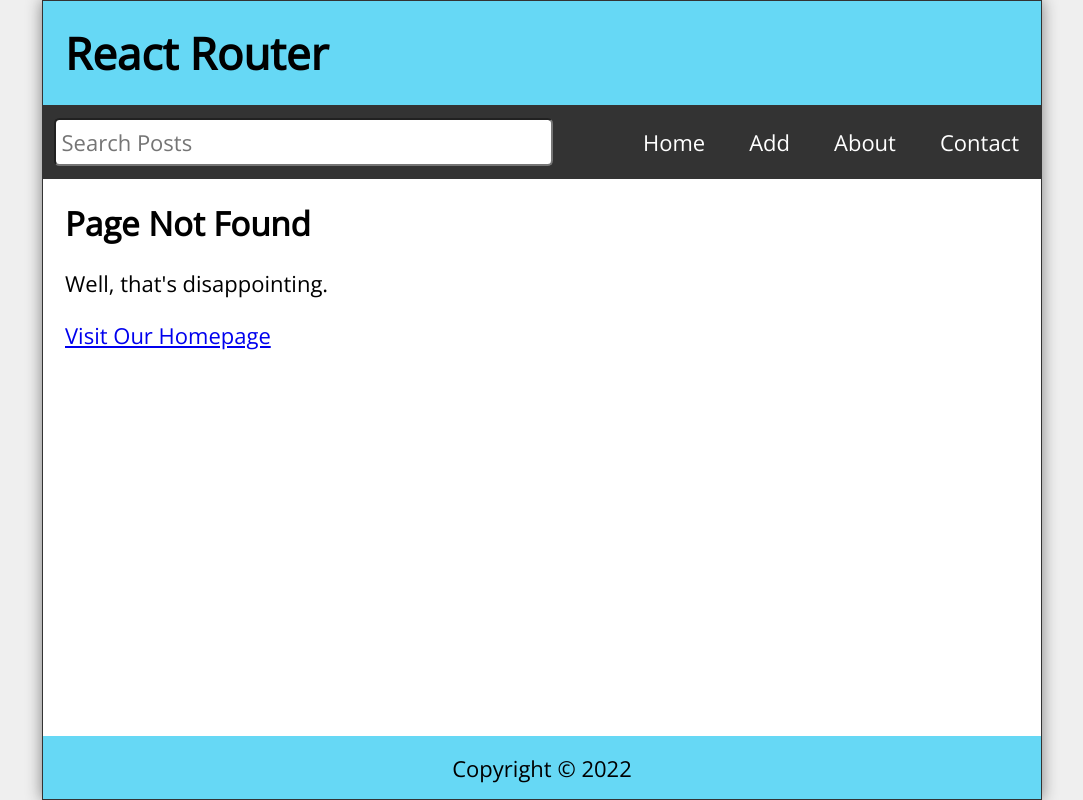
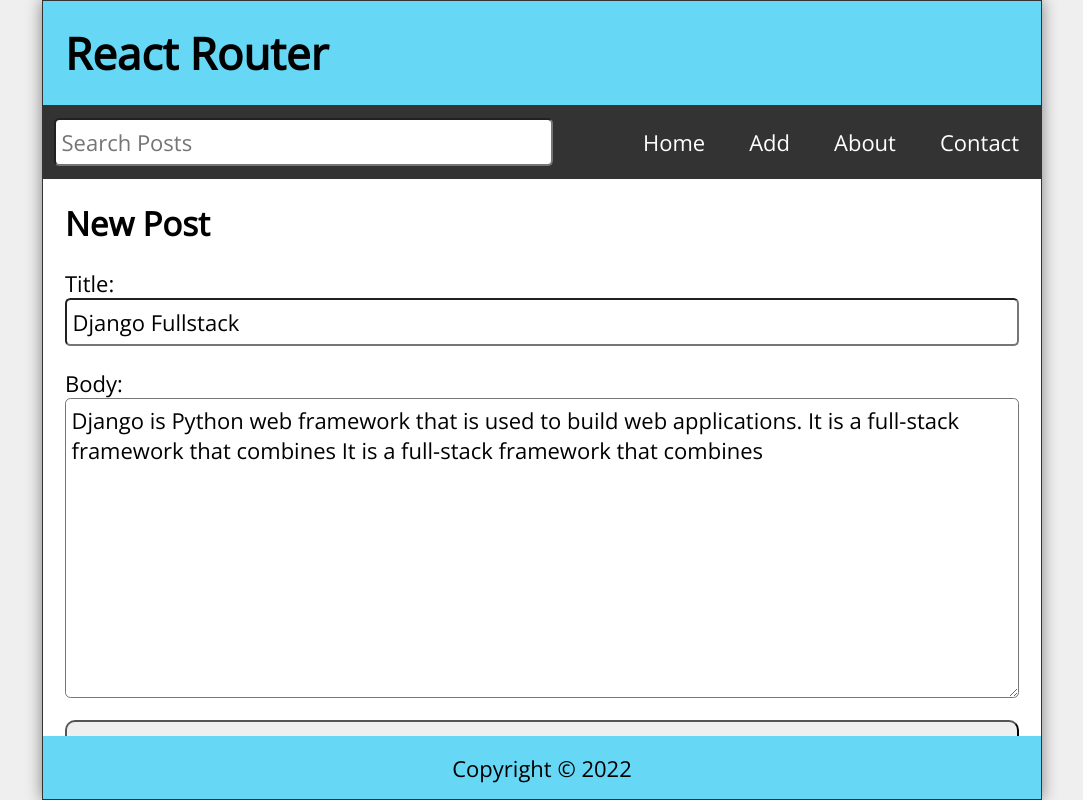
Before and after one commit to Najah-Ahmed/react_router_v6, a React (Create React App) app: page /editpost/1 in a window 1280 px wide. Before the commit this address had no page. Shown: the whole page, without its empty margins (98-1181 px from the left). Built offline with nearby package versions, Linux system fonts and the light colour scheme; data requests are answered from the project's data file.

Commit message:
making fullstack react app having CRUD operation and json-server in backend

```diff
--- /dev/null
+++ b/data/db.json
@@ -0,0 +1,16 @@
+{
+  "posts": [
+    {
+      "id": 1,
+      "title": "Django Fullstack",
+      "datetime": "22-08-2022 9:11:30 PM ",
+      "body": "Django is Python web framework that is used to build web applications. It is a full-stack framework that combines It is a full-stack framework that combines "
+    },
+    {
+      "id": 3,
+      "title": "React Router v:6",
+      "datetime": "22-08-2022 9:09:15 PM ",
+      "body": "New way for routing different components in react"
+    }
+  ]
+}
--- a/package.json
+++ b/package.json
@@ -7,7 +7,9 @@
     "@testing-library/jest-dom": "^5.16.5",
     "@testing-library/react": "^13.3.0",
     "@testing-library/user-event": "^13.5.0",
+    "axios": "^0.27.2",
     "date-fns": "^2.29.2",
+    "json-server": "^0.17.0",
     "react": "^18.2.0",
     "react-dom": "^18.2.0",
     "react-router-dom": "6",
--- a/src/App.js
+++ b/src/App.js
@@ -8,63 +8,95 @@
 import About from './Components/pages/About';
 import Contact from './Components/pages/Contact';
 import AddPost from './Components/pages/AddPost';
-import PostBlog from './Components/pages/PostBlog';
+import Posts from './Components/pages/Posts';
+import EditPost from './Components/pages/EditPost';
 import Missing from './Components/pages/Missing';
 
 import { format } from 'date-fns';
 
+import api from './api/post';
+
 function App() {
-  const [posts, setPosts] = useState([
-    {
-      id: 1,
-      title: 'Hello World',
-      datetime: '2020-01-01 11:11:11 PM',
-      body: 'This is a test blog post.',
-    },
-    {
-      id: 2,
-      title: 'Hello World 2',
-      datetime: '2022-01-01 09:11:11 PM',
-      body: 'Najaah',
-    },
-  ]);
+  const [posts, setPosts] = useState([]);
   const [search, setSearch] = useState('');
   const [searchResults, setSearchResults] = useState([]);
   const [postTitle, setPostTitle] = useState('');
   const [postBody, setPostBody] = useState('');
+  const [editTitle, setEditTitle] = useState('');
+  const [editBody, setEditBody] = useState('');
   const navigate = useNavigate();
 
   useEffect(() => {
-    // const filteredPosts = posts.filter(
-    //   (post) =>
-    //     post.body.toLowerCase().includes(search.toLowerCase()) ||
-    //     post.title.toLowerCase().includes(search.toLowerCase())
-    // );
-    // setSearchResults(filteredPosts.reverse());
-    const filteredResults = posts.filter(
+    const fetchPosts = async () => {
+      try {
+        const response = await api.get('/posts');
+        setPosts(response.data);
+      } catch (err) {
+        if (err.response) {
+          console.log(err.response.data);
+          console.log(err.response.status);
+          console.log(err.response.headers);
+        } else {
+          console.log(`Error: ${err.message}`);
+        }
+      }
+    };
+    fetchPosts();
+  }, []);
+
+  useEffect(() => {
+    const filteredPosts = posts.filter(
       (post) =>
         post.body.toLowerCase().includes(search.toLowerCase()) ||
         post.title.toLowerCase().includes(search.toLowerCase())
     );
 
-    setSearchResults(filteredResults.reverse());
+    setSearchResults(filteredPosts.reverse());
   }, [posts, search]);
 
-  const handleSubmit = (e) => {
+  const handleSubmit = async (e) => {
     e.preventDefault();
     const id = posts.length ? posts[posts.length - 1].id + 1 : 1;
     const datetime = format(new Date(), 'dd-MM-yyyy pp ');
     const newPost = { id, title: postTitle, datetime, body: postBody };
-    const allPosts = [...posts, newPost];
+    try {
+      const response = await api.post('/posts', newPost);
+      const allPosts = [...posts, response.data];
       setPosts(allPosts);
       setPostTitle('');
       setPostBody('');
       navigate('/');
+    } catch (err) {
+      console.log(`Error: ${err.message}`);
+    }
   };
-  const handleDelete = (id) => {
+
+  const handleEdit = async (id) => {
+    const datetime = format(new Date(), 'dd-MM-yyyy pp ');
+    const updatePost = { id, title: editTitle, datetime, body: editBody };
+    try {
+      const response = await api.put(`/posts/${id}`, updatePost);
+      setPosts(
+        posts.map((post) => (post.id === id ? { ...response.data } : post))
+      );
+      setEditTitle('');
+      setEditBody('');
+      navigate('/');
+    } catch (err) {
+      console.log(`Error: ${err.message}`);
+    }
+  };
+
+  const handleDelete = async (id) => {
+    try {
+      await api.delete(`/posts/${id}`);
       const postList = posts.filter((post) => post.id !== id);
+
       setPosts(postList);
       navigate('/');
+    } catch (err) {
+      console.log(`Error: ${err.message}`);
+    }
   };
 
   return (
@@ -89,7 +121,20 @@
           />
           <Route
             path='post/:id'
-            element={<PostBlog posts={posts} handleDelete={handleDelete} />}
+            element={<Posts posts={posts} handleDelete={handleDelete} />}
+          />
+          <Route
+            path='editpost/:id'
+            element={
+              <EditPost
+                handleEdit={handleEdit}
+                posts={posts}
+                editTitle={editTitle}
+                setEditTitle={setEditTitle}
+                editBody={editBody}
+                setEditBody={setEditBody}
+              />
+            }
           />
           <Route path='about' element={<About />} />
           <Route path='contact' element={<Contact />} />
--- a/src/Components/pages/AddPost.jsx
+++ b/src/Components/pages/AddPost.jsx
@@ -18,7 +18,7 @@
           onChange={(e) => setPostTitle(e.target.value)}
         />
         <label htmlFor='postBody'>Body:</label>
-        <input
+        <textarea
           id='postBody'
           type='text'
           required
--- /dev/null
+++ b/src/Components/pages/EditPost.jsx
@@ -0,0 +1,62 @@
+import { useEffect } from 'react';
+import { useParams, Link } from 'react-router-dom';
+const Editpost = ({
+  handleEdit,
+  posts,
+  editBody,
+  setEditBody,
+  editTitle,
+  setEditTitle,
+}) => {
+  const { id } = useParams();
+  const post = posts.find((post) => post.id.toString() === id);
+
+  useEffect(() => {
+    if (post) {
+      setEditBody(post.body);
+      setEditTitle(post.title);
+    }
+  }, [post, setEditBody, setEditTitle]);
+
+  return (
+    <main className='NewPost'>
+      {editTitle && (
+        <>
+          <h2>New Post</h2>
+          <form onSubmit={(e) => e.preventDefault()} className='newPostForm'>
+            <label htmlFor='postTitle'>Title:</label>
+            <input
+              id='postTitle'
+              type='text'
+              required
+              value={editTitle}
+              onChange={(e) => setEditTitle(e.target.value)}
+            />
+            <label htmlFor='postBody'>Body:</label>
+            <textarea
+              id='postBody'
+              type='text'
+              required
+              value={editBody}
+              onChange={(e) => setEditBody(e.target.value)}
+            />
+            <button type='submit' onClick={() => handleEdit(post.id)}>
+              Update
+            </button>
+          </form>
+        </>
+      )}
+      {!editTitle && (
+        <>
+          <h2>Post Not Found</h2>
+          <p>Well, that disappointing</p>
+          <p>
+            <Link to='/'>Visit Out Homepage</Link>
+          </p>
+        </>
+      )}
+    </main>
+  );
+};
+
+export default Editpost;
--- a/src/Components/pages/PostBlog.jsx
+++ b/src/Components/pages/Posts.jsx
@@ -1,5 +1,5 @@
 import { useParams, Link } from 'react-router-dom';
-const PostBlog = ({ posts, handleDelete }) => {
+const Posts = ({ posts, handleDelete }) => {
   const { id } = useParams();
   const post = posts.find((post) => post.id.toString() === id);
   return (
@@ -10,7 +10,12 @@
             <h2>{post.title}</h2>
             <p className='postDate'>{post.datetime}</p>
             <p className='postBody'>{post.body}</p>
-            <button onClick={() => handleDelete(post.id)}>Delete</button>
+            <Link to={`/editpost/${post.id}`}>
+              <button className='editbtn'>Edit Post</button>
+            </Link>
+            <button className='deletebtn' onClick={() => handleDelete(post.id)}>
+              Delete
+            </button>
           </>
         )}
         {!post && (
@@ -27,4 +32,4 @@
   );
 };
 
-export default PostBlog;
+export default Posts;
--- /dev/null
+++ b/src/api/post.js
@@ -0,0 +1,5 @@
+import axios from 'axios';
+
+export default axios.create({
+  baseURL: 'http://localhost:3500',
+});
--- a/src/index.css
+++ b/src/index.css
@@ -205,11 +205,10 @@
   cursor: pointer;
 }
 
-.Missing h2,
-.PostPage h2,
 .Missing p,
-.PostPage p {
-  margin-bottom: 1rem;
+.PostPage p,
+.NewPost p {
+  margin-top: 1rem;
 }
 
 .PostPage button {
@@ -218,11 +217,16 @@
   border-radius: 0.25rem;
   padding: 0.5rem;
   font-size: 1rem;
+  cursor: pointer;
+}
+.editbtn {
+  background-color: #1067be;
+  color: #fff;
+}
+.deletebtn {
   background-color: red;
   color: #fff;
-  cursor: pointer;
 }
-
 .statusMsg {
   margin-top: 2rem;
 }
```
Also changed, not shown: 2 other files (tests, documents, lock files or other folders). Lines whose indentation alone changed are shown as unchanged.
